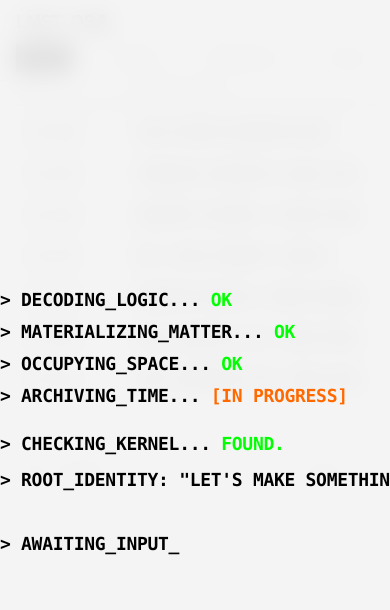
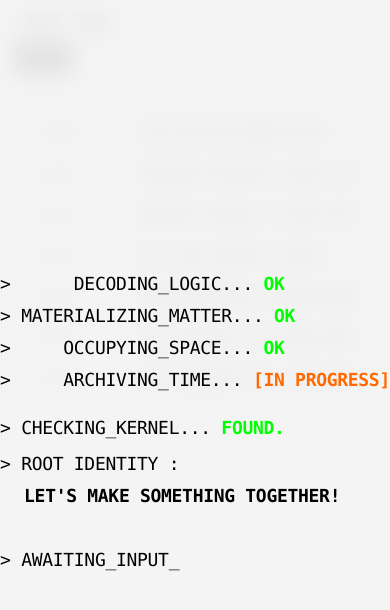
Before and after one commit to jonghoonim/LMST, a Next.js app: page / in a window 390 px wide. Shown: the top 610 px of the page. Built offline with nearby package versions, Linux system fonts and the light colour scheme.

Commit message:
Refine IntroOverlay: Align LMST text and adjust font weights for mobile

```diff
--- a/src/components/IntroOverlay.tsx
+++ b/src/components/IntroOverlay.tsx
@@ -44,27 +44,30 @@
     return (
         <div
             onClick={handleEnter}
-            className={`fixed inset-0 z-[9999] flex items-center justify-center bg-[#F4F4F4]/90 backdrop-blur-md text-black font-mono text-lg sm:text-lg font-bold ${ready ? "cursor-pointer" : "cursor-wait"}`}
+            className={`fixed inset-0 z-[9999] flex items-center justify-center bg-[#F4F4F4]/90 backdrop-blur-md text-black font-mono text-lg sm:text-lg ${ready ? "cursor-pointer" : "cursor-wait"}`}
         >
             <div className="flex flex-col gap-1 w-auto min-w-[300px]">
-                <div className={`whitespace-nowrap ${step >= 1 ? "opacity-100" : "opacity-0"}`}>
-                    &gt; DECODING_LOGIC... <span className="text-[#00FF00]">OK</span>
+                <div className={`whitespace-pre ${step >= 1 ? "opacity-100" : "opacity-0"}`}>
+                    &gt;      DECODING_LOGIC... <span className="text-[#00FF00] font-bold">OK</span>
                 </div>
-                <div className={`whitespace-nowrap ${step >= 2 ? "opacity-100" : "opacity-0"}`}>
-                    &gt; MATERIALIZING_MATTER... <span className="text-[#00FF00]">OK</span>
+                <div className={`whitespace-pre ${step >= 2 ? "opacity-100" : "opacity-0"}`}>
+                    &gt; MATERIALIZING_MATTER... <span className="text-[#00FF00] font-bold">OK</span>
                 </div>
-                <div className={`whitespace-nowrap ${step >= 3 ? "opacity-100" : "opacity-0"}`}>
-                    &gt; OCCUPYING_SPACE... <span className="text-[#00FF00]">OK</span>
+                <div className={`whitespace-pre ${step >= 3 ? "opacity-100" : "opacity-0"}`}>
+                    &gt;     OCCUPYING_SPACE... <span className="text-[#00FF00] font-bold">OK</span>
                 </div>
-                <div className={`whitespace-nowrap ${step >= 4 ? "opacity-100" : "opacity-0"}`}>
-                    &gt; ARCHIVING_TIME... <span className="text-orange-500">[IN PROGRESS]</span>
+                <div className={`whitespace-pre ${step >= 4 ? "opacity-100" : "opacity-0"}`}>
+                    &gt;     ARCHIVING_TIME... <span className="text-orange-500 font-bold">[IN PROGRESS]</span>
                 </div>
 
-                <div className={`whitespace-nowrap mt-4 ${step >= 5 ? "opacity-100" : "opacity-0"}`}>
-                    &gt; CHECKING_KERNEL... <span className="text-[#00FF00]">FOUND.</span>
+                <div className={`whitespace-pre mt-4 ${step >= 5 ? "opacity-100" : "opacity-0"}`}>
+                    &gt; CHECKING_KERNEL... <span className="text-[#00FF00] font-bold">FOUND.</span>
                 </div>
-                <div className={`whitespace-nowrap mt-1 ${step >= 6 ? "opacity-100" : "opacity-0"}`}>
-                    &gt; ROOT_IDENTITY: "LET'S MAKE SOMETHING TOGETHER"
+                <div className={`mt-1 ${step >= 6 ? "opacity-100" : "opacity-0"}`}>
+                    <div className="whitespace-pre">&gt; ROOT IDENTITY : </div>
+                    <div className="pl-6 sm:pl-8 whitespace-normal sm:whitespace-nowrap mt-1 font-bold">
+                        Let's Make Something Together!
+                    </div>
                 </div>
 
                 <div className={`mt-8 text-black transition-opacity duration-300 ${step >= 7 ? "opacity-100" : "opacity-0"}`}>
```
